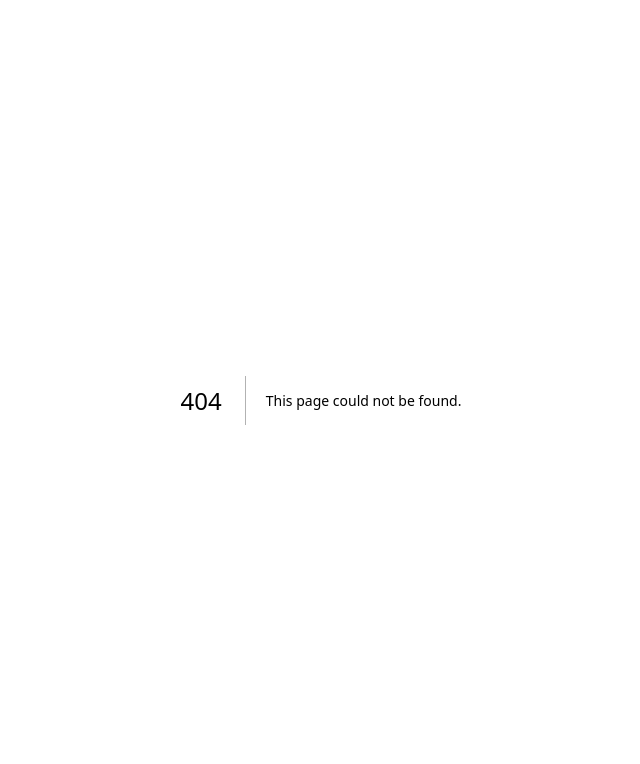
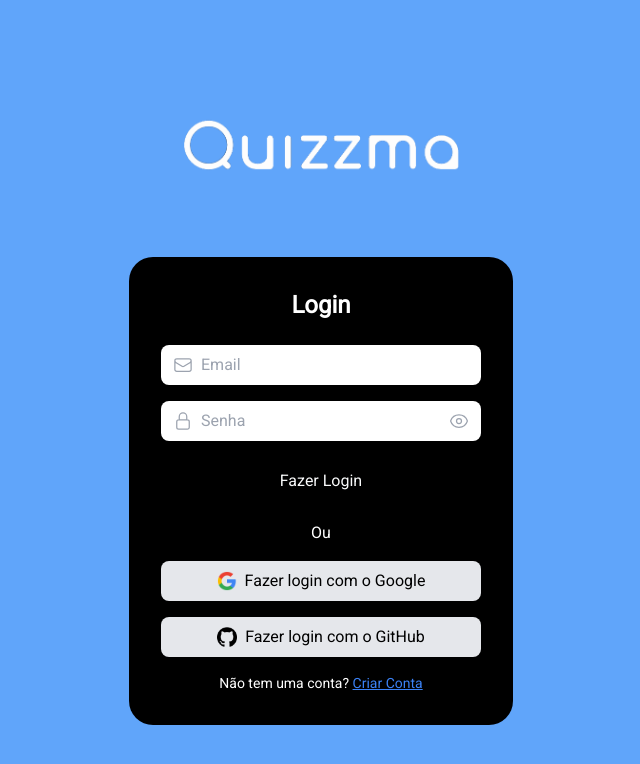
Before and after one commit to LucasAnselmo044/Quizzma, a Next.js app: page /signin in a window 1280 px wide. Before the commit this address had no page. Shown: the top 764 px of the page, without its empty margins (319-959 px from the left). Built offline with nearby package versions, Linux system fonts and the light colour scheme; no server answers.

Commit message:
Adicionado pasta components

```diff
--- a/package.json
+++ b/package.json
@@ -14,11 +14,13 @@
     "@next-auth/prisma-adapter": "^1.0.7",
     "@prisma/client": "^5.21.1",
     "bcryptjs": "^2.4.3",
+    "clsx": "^2.1.1",
     "next": "^14.2.15",
     "next-auth": "^5.0.0-beta.22",
     "prisma": "^5.21.0",
     "react": "^18",
-    "react-dom": "^18"
+    "react-dom": "^18",
+    "tailwind-merge": "^2.5.4"
   },
   "devDependencies": {
     "@types/node": "^20",
--- /dev/null
+++ b/src/app/components/button.tsx
@@ -0,0 +1,17 @@
+import { ButtonHTMLAttributes } from "react"
+import { cn } from "@/lib/utils"
+
+type ButtonProps = ButtonHTMLAttributes<HTMLButtonElement>
+
+export const Button = ({children, className, ...props }: ButtonProps) => {
+    return (
+        <button
+        className={cn(
+            'bg-black py-3 px-4 rounded-lg text-gray-50 flex items-center justify-center gap-2 rounded-full hover:bg-blue-500 transition-all',
+            className
+        )}
+        {...props}>
+            {children}
+        </button>
+    )
+}
--- a/src/app/dashboard/page.tsx
+++ b/src/app/dashboard/page.tsx
@@ -1,17 +1,23 @@
-"use client";
+'use client';
 
 import { useSession } from 'next-auth/react';
+import { useRouter } from 'next/navigation';
+import { Button } from '../components/button';
 
 export default function DashBoard() {
-    const {data: session, status} = useSession()
+    const {data: session, status} = useSession();
+    const router = useRouter();
 
-    if (status === "authenticated") {
-        return <p>Bem vindo {session.user?.name}</p>
-    }
+
+    if (status === "unauthenticated") router.push("/login")
 
     return (
         <main>
-
+            <div className='justify-center flex'>
+                <Button>
+                    Teste
+                </Button>
+            </div>
         </main>
     );
 }
--- a/src/app/page.tsx
+++ b/src/app/page.tsx
@@ -32,12 +32,17 @@ export default function Home() {
         <div className="flex justify-center w-full">
           <a
             className="mt-6 rounded-full border border-solid border-gray-300 dark:border-[#529DE3] transition-colors flex items-center justify-center hover:bg-gray-200 dark:hover:bg-[#529DE3] text-sm sm:text-base h-12 px-8"
-            href="/register"
+            href="/signup"
             target="_blank"
             rel="noopener noreferrer"
           >
-            Continuar
+            Crie Sua Conta
           </a>
+        </div>
+        <div className="flex justify-center w-full">
+          <p>Já tem uma conta?
+          <a href="/signin"> Fazer Login </a>
+          </p>
         </div>
       </main>
 
--- a/src/app/login/page.tsx
+++ b/src/app/signin/page.tsx
@@ -5,8 +5,9 @@ import { signIn, useSession } from 'next-auth/react';
 import { useState } from 'react';
 import { EnvelopeIcon, LockClosedIcon, EyeIcon, EyeSlashIcon } from '@heroicons/react/24/outline';
 import { useRouter } from 'next/navigation';
+import { Button } from '../components/button';
 
-export default function Login() {
+export default function SignIn() {
   const [showPassword, setShowPassword] = useState(false);
   const router = useRouter ();
 
@@ -21,8 +22,8 @@ export default function Login() {
         <Image
           src="/images/logo.png"
           alt="Logo do Quizzma"
-          width={300}
-          height={100}
+          width={530}
+          height={150}
           priority
         />
 
@@ -61,9 +62,9 @@ export default function Login() {
           </div>
 
           {/* Botão Fazer Login */}
-          <button className="w-full bg-blue-500 text-white py-2 rounded-lg mt-4 hover:bg-blue-600 focus:ring-2 focus:ring-blue-500">
-            FAZER LOGIN
-          </button>
+          <Button className='w-full'>
+            Fazer Login
+          </Button>
 
           <p className="text-center text-white mt-4">Ou</p>
 
@@ -100,7 +101,7 @@ export default function Login() {
           {/* Link para Cadastro */}
           <div className="text-center mt-6">
             <p className="text-white text-sm">
-              Não tem uma conta? <a href="/register" className="text-blue-500 underline">Criar Conta</a>
+              Não tem uma conta? <a href="/signup" className="text-blue-500 underline">Criar Conta</a>
             </p>
           </div>
         </div>
--- a/src/app/register/page.tsx
+++ b/src/app/signup/page.tsx
@@ -3,8 +3,9 @@
 import { useState } from 'react';
 import Image from 'next/image';
 import { EyeIcon, EyeSlashIcon, UserIcon, EnvelopeIcon, LockClosedIcon } from '@heroicons/react/24/outline';
+import { Button } from '../components/button';
 
-export default function Registro() {
+export default function SignUp() {
     const [showPassword, setShowPassword] = useState(false);
     const [showConfirmPassword, setShowConfirmPassword] = useState(false);
 
@@ -15,8 +16,9 @@ export default function Registro() {
                 <Image
                     src="/images/logo.png"
                     alt="Logo Quizzma"
-                    width={530} // Ajuste o tamanho conforme necessário
+                    width={630}
                     height={150}
+                    priority
                 />
             </div>
 
@@ -85,12 +87,13 @@ export default function Registro() {
 
                 {/* Link e Botão */}
                 <div className="text-center mt-6">
-                    <p className="text-white text-sm">
-                        Já tem uma conta? <a href="/login" className="text-blue-500 underline">Login</a>
+                    <Button className="w-full">
+                        CRIAR CONTA
+                    </Button>
+
+                    <p className="text-white text-sm mt-4">
+                        Já tem uma conta? <a href="/signin" className="text-blue-500 underline">Login</a>
                     </p>
-                    <button className="w-full bg-blue-500 text-white py-2 rounded-lg mt-4 hover:bg-blue-600">
-                        CRIAR CONTA
-                    </button>
                 </div>
             </div>
         </main>
--- /dev/null
+++ b/src/lib/utils.ts
@@ -0,0 +1,6 @@
+import { twMerge } from 'tailwind-merge';
+import { ClassValue, clsx } from 'clsx';
+
+export const cn = (...inputs: ClassValue[]) => {
+    return twMerge(clsx(inputs));
+}
```
Also changed, not shown: 2 other files (tests, documents, lock files or other folders).
